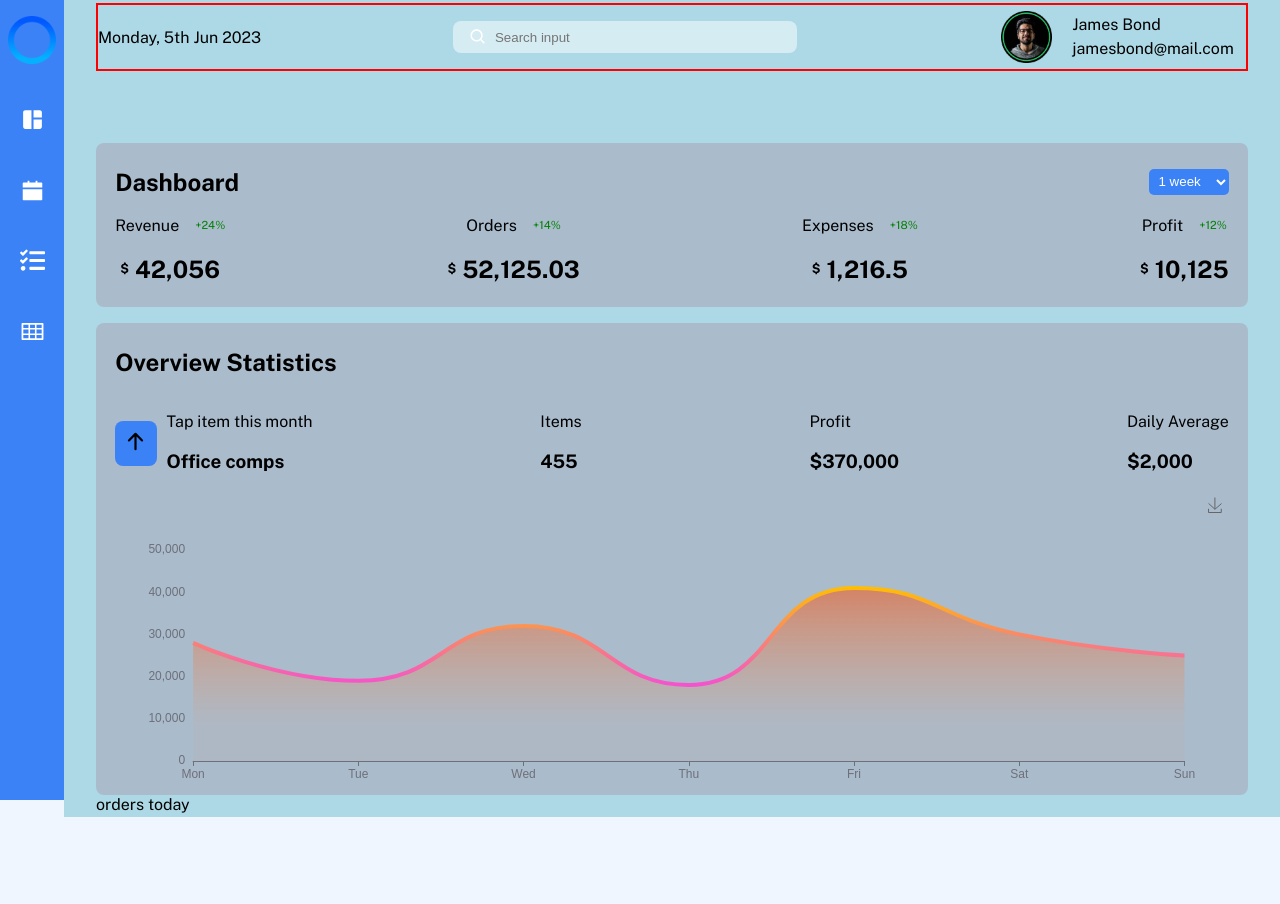
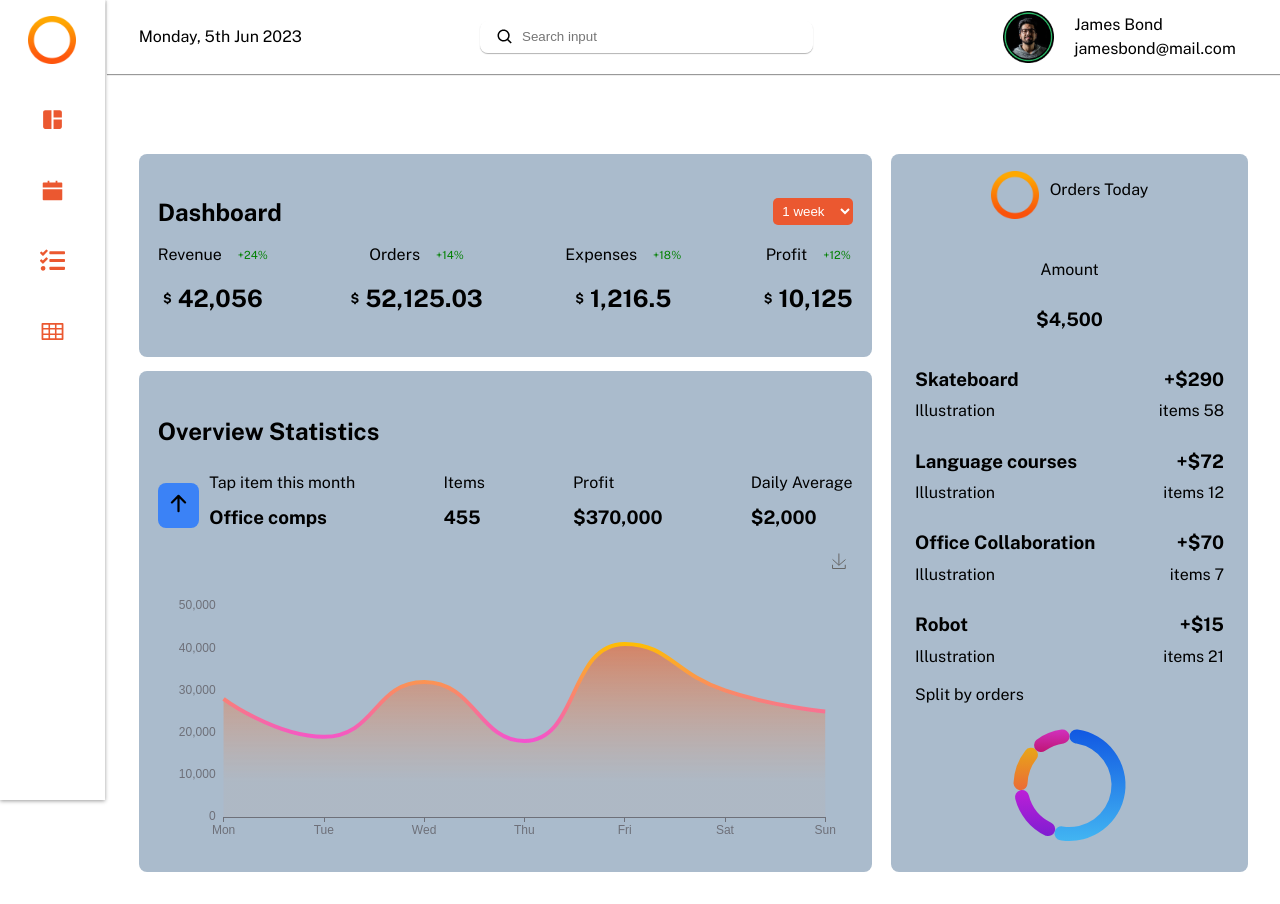
Before and after one commit to Luwa-Tech/Dashboard-App, a React (Vite) app: page / in a window 1280 px wide. Before the commit the page ends 817 px from the top, so only its background shows below. Built offline with nearby package versions, Linux system fonts and the light colour scheme.

Commit message:
fixing grid layout problem

```diff
--- a/src/components/header.jsx
+++ b/src/components/header.jsx
@@ -7,7 +7,7 @@ const Header = () => {
         <section className="header-section">
             <p className="header-date">{date}</p>
             <div className="header-search_bar">
-            <BiSearch size={20} color="white"/>
+            <BiSearch size={20}/>
             <input type="text" placeholder="Search input" />
           </div>
 
--- a/src/components/layout.jsx
+++ b/src/components/layout.jsx
@@ -7,13 +7,11 @@ import Header from "../components/header"
 
 const Layout = () => {
     return (
-        <>
+        <div className="layout">
         <SideBar />
-        <main className="layout">
         <Header />
         <Outlet />
-        </main>
-        </>
+        </div>
     )
 }
 
--- /dev/null
+++ b/src/components/orders.jsx
@@ -0,0 +1,45 @@
+import {ordersData, groupNumber} from "../data"
+import OrdersChart from "../components/ordersChart"
+
+const Orders = () => {
+    const ordersEls = ordersData.map(item => {
+        return (
+            <div className="orders_data-container">
+                <div>
+                    <h3>{item.name}</h3>
+                    <p>{item.type}</p>
+                </div>
+
+                <div>
+                    <h3>+${groupNumber(item.change)}</h3>
+                    <p>items {item.items}</p>
+                </div>
+            </div>
+        )
+    })
+
+    return (
+        <section className="orders-section">
+                <section>
+                <img className="logo" src="./logo.png" alt="logo"/>
+                <p>Orders Today</p>
+                </section>
+
+                <section>
+                    <p>Amount</p>
+                    <h3>${groupNumber(4500)}</h3>
+                </section>
+
+                <section>
+                    {ordersEls}
+                </section>
+
+                <section>
+                    <p>Split by orders</p>
+                    <OrdersChart />
+                </section>
+        </section>
+    )
+}
+
+export default Orders
--- /dev/null
+++ b/src/components/ordersChart.jsx
@@ -0,0 +1,85 @@
+import ReactEcharts from "echarts-for-react"
+import * as echarts from "echarts"
+
+const OrdersChart = () => {
+
+    const option = {
+        color: [
+            new echarts.graphic.LinearGradient(0, 0, 0, 1, [
+                {
+                    offset: 0,
+                    color: "#1158E2"
+                },
+                {
+                    offset: 1,
+                    color: "#42B5F2"
+                }
+            ]),
+            new echarts.graphic.LinearGradient(0, 0, 0, 1, [
+                {
+                    offset: 0,
+                    color: "#BC1FD7",
+                },
+                {
+                    offset: 1,
+                    color: "#7F1DD1",
+                }
+            ]),
+            new echarts.graphic.LinearGradient(0, 0, 0, 1, [
+                {
+                    offset: 0,
+                    color: "#E8A618",
+                },
+                {
+                    offset: 1,
+                    color: "#EB6B36",
+                }
+            ]),
+            new echarts.graphic.LinearGradient(0, 0, 0, 1, [
+                {
+                    offset: 0,
+                    color: "#D131BE",
+                },
+                {
+                    offset: 1,
+                    color: "#BF1575",
+                }
+            ]),
+        ],
+        series: [
+            {
+                name: "Item",
+                type: "pie",
+                radius: ["60%", "80%"],
+                avoidLabelOverlap: false,
+                itemStyle : {
+                    borderRadius: 50,
+                    borderColor: "black",
+                    borderWidth: 0,
+                },
+                label: {
+                    show: false,
+                    position: "center"
+                },
+                emphasis : {
+                    label: {
+                        show: true,
+                        fontSize: 11,
+                        fontWeight: "bold"
+                    }
+                },
+                data: [
+                    { value: 2190, name: "Search Engine" },
+                    { value: 735, name: "Direct" },
+                    { value: 580, name: "Email" },
+                    { value: 484, name: "Union Ads" },
+                ]
+            }
+        ]
+    }
+
+
+    return  <ReactEcharts style={{ height: 140, marginTop: "1rem" }} option={option} />
+}
+
+export default OrdersChart
--- a/src/components/sideBar.jsx
+++ b/src/components/sideBar.jsx
@@ -9,25 +9,25 @@ const sideBarItems = [
         "id": 1,
         "path": "/",
         "pageName": "Dashboard",
-        "icon": <MdSpaceDashboard size={25} color="white"/>
+        "icon": <MdSpaceDashboard size={25} />
     },
     {
         "id": 2,
         "path": "calendar",
         "pageName": "Calendar",
-        "icon": <AiFillCalendar size={25} color="white"/>
+        "icon": <AiFillCalendar size={25} />
     },
     {
         "id": 3,
         "path": "board",
         "pageName": "Trello Board",
-        "icon": <FaTasks size={25} color="white"/>
+        "icon": <FaTasks size={25} />
     },
     {
         "id": 4,
         "path": "users",
         "pageName": "Users",
-        "icon": <AiOutlineTable size={25} color="white"/>
+        "icon": <AiOutlineTable size={25} />
     },
 ]
 
--- a/src/data/index.js
+++ b/src/data/index.js
@@ -25,7 +25,7 @@ export const cardsData = [
 
 export const ordersData = [
   {
-    name: "Skatebnoard",
+    name: "Skateboard",
     type: "Illustration",
     items: 58,
     change: 290,
--- a/src/index.css
+++ b/src/index.css
@@ -19,12 +19,22 @@
     --blue-1600: #243c5a;
     --blue-1700: #1e293b;
     --blue-1800: #1f2937;
+
+    --transparent-black: rgba(0, 0, 0, 0.294);
+    --black: #111111;
+    --grey: rgba(255, 255, 255, 0.597);
+    --orange: #eb5830;
+    --green: rgb(54, 234, 54);
+    --orange-gradient: linear-gradient(
+      268.35deg,
+      rgba(255, 70, 70, 0.99) 3.47%,
+      rgba(255, 114, 70, 0.99) 60.18%
+    );
 }
 
 body {
     margin: 0;
     padding: 0;
-    background-color: var(--blue-100);
 }
 
 * {
@@ -35,35 +45,56 @@ a {
     text-decoration: none;
 }
 
+p {
+    line-height: .4;
+}
+
 .layout {
-    margin-left: 4em;
-    padding: 0.2em 2em;
-    background-color: lightblue;
+    /* height: 100vh; */
+    font-family: "Public Sans", sans-serif;
 
+    display: grid;
+    grid-template-columns: repeat(12, 1fr);
+    grid-template-rows: auto auto 1fr auto;
+
+}
+
+.layout>:nth-child(1) {
+    grid-row: 1/ span 4;
+}
+
+.layout>:nth-child(2) {
+    grid-column: 2/ span 12;
+}
+
+.layout>:nth-child(3) {
+    grid-column: 2/ span 12;
+    grid-row: 2/ span 4
 }
 
 
 /*SIDEBAR COMPONENT------------------------------------------ */
 .sidebar--container {
-    background-color: var(--blue-1000);
-    padding: 1em 1.2em;
+    padding: 1em 0;
 
     position: fixed;
     top: 0;
     bottom: 0;
-    width: 5%;
+    width: 8.2%;
     transition: all 0.5s;
+    height: 100vh;
 
     display: flex;
     flex-direction: column;
     align-items: center;
+
+    box-shadow: 0 1px 4px rgba(0, 0, 0, 0.4);
 }
 
 
 .logo {
     width: 3em;
     margin-bottom: 2em;
-    filter: invert(100%);
 }
 
 .sidebar-nav_elements {
@@ -76,8 +107,12 @@ a {
 
 .items {
     margin: 0.4em 0;
-    background-color: inherit;
     padding: 0.3em 0.6em;
+}
+
+.items>svg {
+    color: var(--orange)
+
 }
 
 .items:hover {
@@ -100,12 +135,13 @@ a {
 
 /* HEADER COMPONENT------------------------------------ */
 .header-section {
-    border: 2px solid red;
     display: flex;
     justify-content: space-between;
     align-items: center;
-    /* padding: em 0; */
-    margin-bottom: 4.5em;
+    padding: .3em 2em;
+    margin-bottom: 3em;
+
+    box-shadow: 0 1px 1px rgba(0, 0, 0, 0.4);
 }
 
 .header-search_bar {
@@ -117,14 +153,13 @@ a {
     height: 2rem;
     display: flex;
     align-items: center;
-    border: none;
     justify-content: center;
     gap: 8px;
+    box-shadow: 0 1px 1px rgba(0, 0, 0, 0.3);
 }
 
 .header-search_bar>input{
     background: transparent;
-    color: white;
     outline: none;
     border: none;
     padding: 0;
@@ -149,10 +184,32 @@ a {
 
 /* DASHBOARD PAGE------------------------------------- */
 
+/* DASHBOARD PAGE LAYOUT */
+.dashboard-wrapper {
+    padding: 2em 2em;
+    display: grid;
+    grid-template-columns: repeat(3, 1fr);
+    column-gap: 1.2rem;
+    row-gap: .9rem;
+}
+
+.card {
+    grid-column: 1/span 2;
+    grid-row: span 1;
+}
+
+.orders {
+    grid-column: 3;
+    grid-row: 1/ span 2;
+}
+
+.statistics {
+    grid-column: 1/ span 2;
+}
 /* CARD COMPONENT */
 .card-section {
     background-color: var(--blue-500);
-    padding: 0.3em 1.2em;
+    padding: 1.5em 1.2em;
     border-radius: 8px;
 }
 
@@ -168,7 +225,7 @@ a {
 
 .card-section div select {
     padding: 0.35em 0.4em;
-    background-color: var(--blue-1000);
+    background-color: var(--orange);
     border: none;
     border-radius: 5px;
     color: white;
@@ -185,8 +242,6 @@ a {
 .cards--data_item {
     display: flex;
     flex-direction: column;
-
-    /* text-align: left; */
 }
 
 .cards--data_item div {
@@ -215,9 +270,8 @@ a {
 /* STATISTICS COMPONENT */
 .statistics-container {
     background-color: var(--blue-500);
-    padding: 0.3em 1.2em;
+    padding: 1.6em 1.2em;
     border-radius: 8px;
-    margin-top: 1em;
 }
 
 .statistics-cards {
@@ -238,3 +292,34 @@ a {
     padding: 0.2em 0.2em;
     border-radius: 8px;
 }
+
+/* ORDERS COMPONENT */
+.orders-section {
+    background-color: var(--blue-500);
+    padding: 1.1em 1.5em;
+    border-radius: 8px;
+
+}
+
+.orders-section>:nth-child(1){
+    display: flex;
+    justify-content: center;
+    gap: 11px;
+}
+
+.orders-section>:nth-child(2) {
+    display: flex;
+    justify-content: center;
+    align-items: center;
+    flex-direction: column;
+}
+
+.orders_data-container {
+    display: flex;
+    justify-content: space-between;
+    align-items: center;
+}
+
+.orders_data-container>:nth-child(2) {
+    text-align: end;
+}
--- a/src/pages/dashboard.jsx
+++ b/src/pages/dashboard.jsx
@@ -1,5 +1,6 @@
 import { cardsData, groupNumber } from "../data"
 import Statistics from "../components/statistics"
+import Orders from "../components/orders"
 
 const Dashboard = () => {
     const cardItems = cardsData.map(item => {
@@ -14,8 +15,9 @@ const Dashboard = () => {
         )
     })
     return (
-        <main >
-            <section className="card-section">
+        <main className="dashboard-wrapper">
+
+            <section className="card-section card">
                 <div>
                     <h2>Dashboard</h2>
                     <select>
@@ -30,10 +32,14 @@ const Dashboard = () => {
                 </div>
             </section>
 
-            <section>
+            <section className="statistics">
                 <Statistics />
             </section>
-            <section>orders today</section>
+
+
+            <section className="orders">
+                <Orders />
+            </section>
         </main>
     )
 }
```
